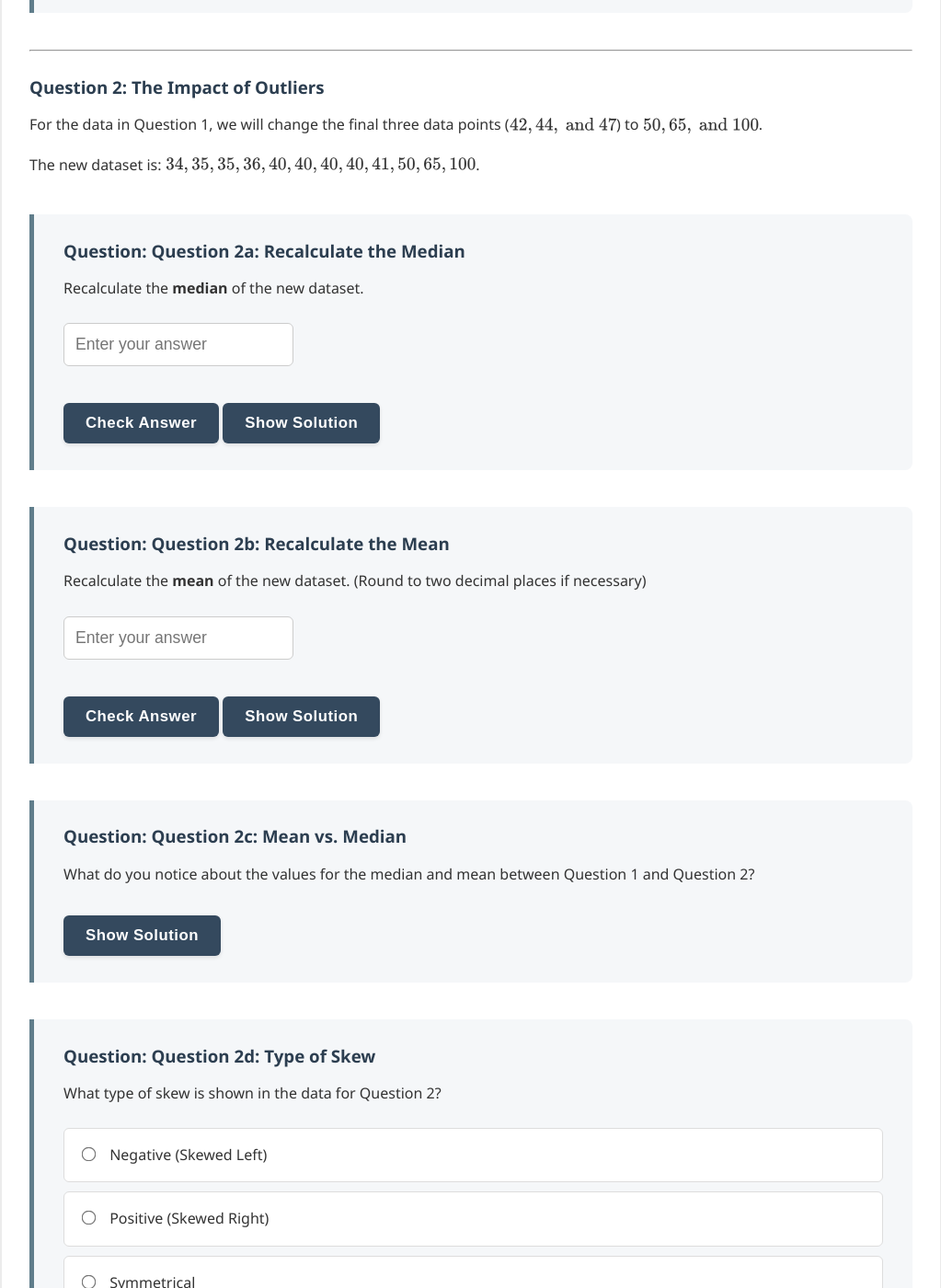
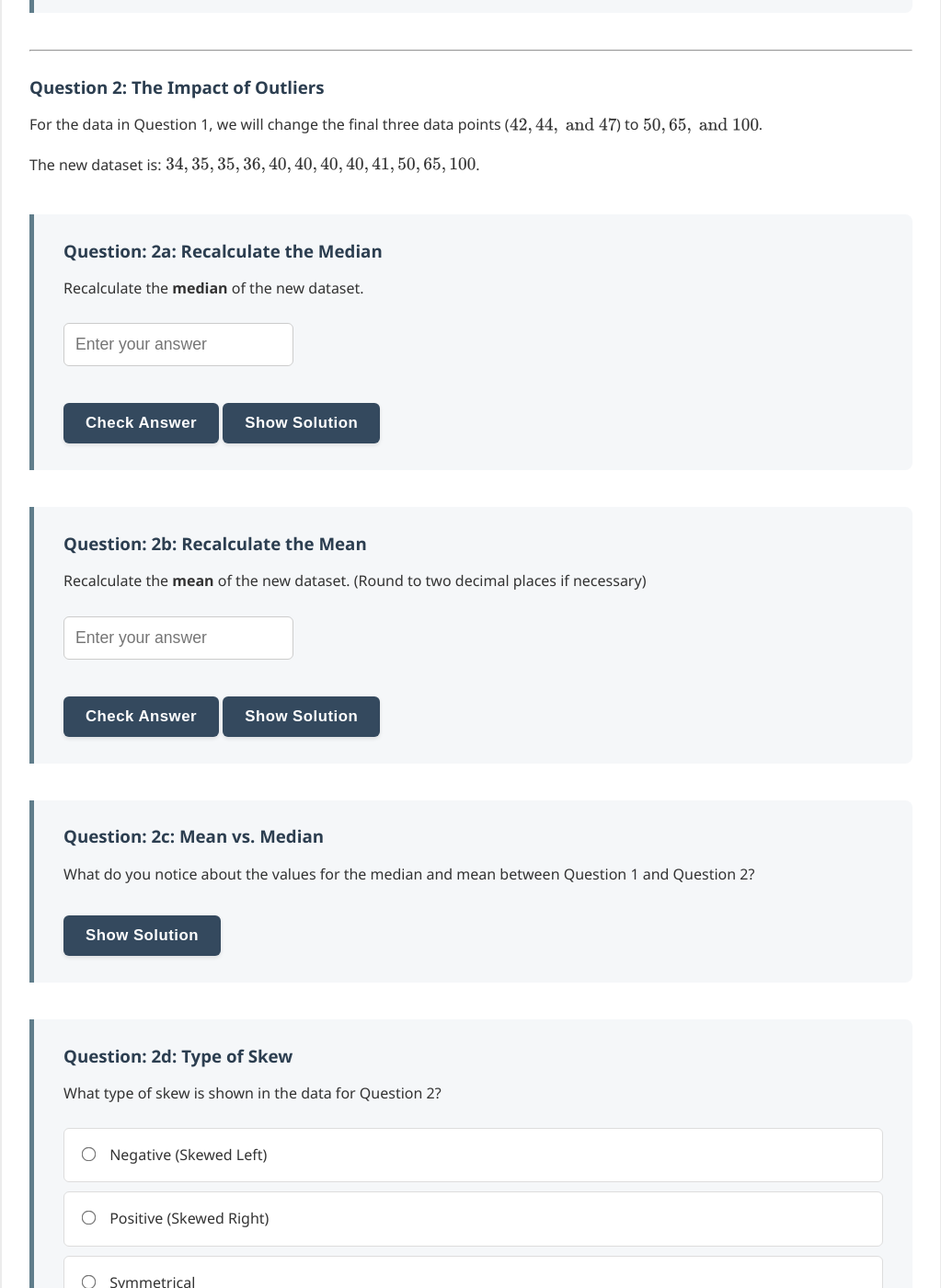
Before and after one commit to probe973/hsc-7056x, a Jekyll site: the page built from distributions/index.md, in a window 1280 px wide and 1400 px high, scrolled down 1055 px. Shown: the whole window at 92% size, without its empty margins (128-1151 px from the left). Built offline with Jekyll 4.4.1, drawn with Linux system fonts in a browser that asks for light colours; some of the changed text lies outside the part shown.

Commit message:
Update index.md

```diff
--- a/distributions/index.md
+++ b/distributions/index.md
@@ -65,7 +65,7 @@ The new dataset is: $34, 35, 35, 36, 40, 40, 40, 40, 41, 50, 65, 100$.
 
 {% include question_numerical.html
     id="q2_median"
-    title="Question 2a: Recalculate the Median"
+    title="2a: Recalculate the Median"
     question_text="Recalculate the **median** of the new dataset."
     correct_answer="40"
     tolerance="0"
@@ -74,7 +74,7 @@ The new dataset is: $34, 35, 35, 36, 40, 40, 40, 40, 41, 50, 65, 100$.
 
 {% include question_numerical.html
     id="q2_mean"
-    title="Question 2b: Recalculate the Mean"
+    title="2b: Recalculate the Mean"
     question_text="Recalculate the **mean** of the new dataset. (Round to two decimal places if necessary)"
     correct_answer="48.83"
     tolerance="0.01"
@@ -83,14 +83,14 @@ The new dataset is: $34, 35, 35, 36, 40, 40, 40, 40, 41, 50, 65, 100$.
 
 {% include question_dropdown.html
     id="q2_contrast"
-    title="Question 2c: Mean vs. Median"
+    title="2c: Mean vs. Median"
     question_text="What do you notice about the values for the median and mean between Question 1 and Question 2?"
     solution_text="The **median** remained the same (40), but the **mean** increased significantly (from 39.58 to 48.83). This demonstrates that the mean is sensitive to extreme values (outliers), while the median is more resistant to them."
 %}
 
 {% include question_multiple_choice.html
     id="q2_skew"
-    title="Question 2d: Type of Skew"
+    title="2d: Type of Skew"
     question_text="What type of skew is shown in the data for Question 2?"
     options="neg::Negative (Skewed Left)||pos::Positive (Skewed Right)||sym::Symmetrical"
     correct_answer="pos"
@@ -155,7 +155,7 @@ Consider the following three sets of data:
 
 {% include question_dropdown.html
     id="q3_contrast"
-    title="Question 3b: Compare and Contrast"
+    title="3b: Compare and Contrast"
     question_text="Compare and contrast the three datasets based on their summary statistics."
     solution_text="
 *   **Central Tendency (Mean/Median):** Set A and Set B have similar median/mean values (around 16), while Set C has a much higher central tendency (around 26-27).
@@ -180,7 +180,7 @@ Summary statistics are provided for three sets of data:
 
 {% include question_multiple_choice.html
     id="q4_dispersion"
-    title="Question 4a: Dispersion"
+    title="4a: Dispersion"
     question_text="Which dataset had the least dispersion (least spread of data)?"
     options="set_a::Set A||set_b::Set B||set_c::Set C"
     correct_answer="set_c"
@@ -189,7 +189,7 @@ Summary statistics are provided for three sets of data:
 
 {% include question_multiple_choice.html
     id="q4_skew_dir"
-    title="Question 4b: Skew"
+    title="4b: Skew"
     question_text="Which dataset had the most skew, and in what direction was the skew?"
     options="a_pos::Set A (Positive)||b_pos::Set B (Positive)||a_neg::Set A (Negative)"
     correct_answer="a_pos"
@@ -198,7 +198,7 @@ Summary statistics are provided for three sets of data:
 
 {% include question_dropdown.html
     id="q4_contrast"
-    title="Question 4c: Compare and Contrast"
+    title="4c: Compare and Contrast"
     question_text="Compare and contrast the three datasets."
     solution_text="
 *   Set A has a much higher mean value than the other two datasets, which have similar means.  The medians of all of the datasets are very similar.
```
